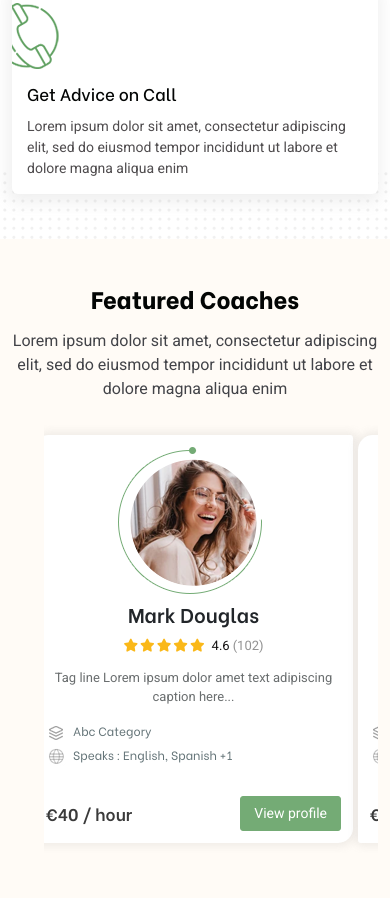
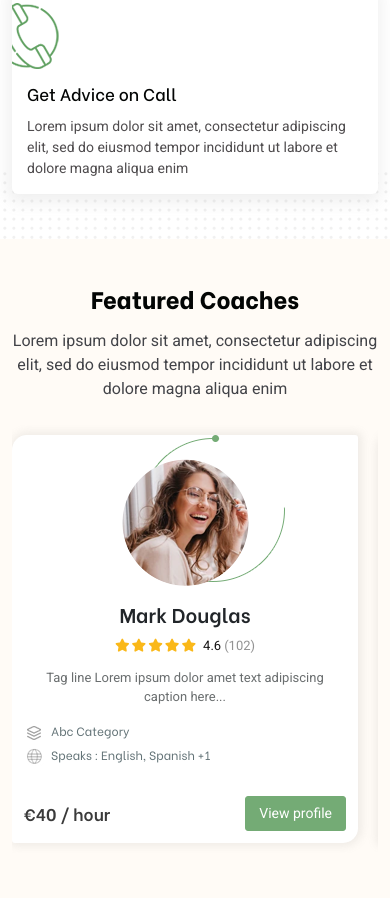
Before and after one commit to Ranjit-Github-1995/Holisticadvice, a plain HTML site: page index.html in a window 390 px wide. Shown: the part 1096-1994 px from the top of the page. Drawn offline with Linux system fonts and the light colour scheme; a web font is replaced by a local one.

Commit message:
ne project

```diff
--- a/css/responsive.css
+++ b/css/responsive.css
@@ -130,7 +130,7 @@
         left: -52px;
     }
     .feat_coach .slick-slide{
-        width: 244px !important;
+       /*width: 244px !important;*/
         margin-right: 27px;
     }
     .feat_coach .slick-next{
@@ -192,7 +192,7 @@
         font-size: 18px;
     }
     .feat_coach .slick-slide {
-        width: 274px !important;
+        /*width: 274px !important;*/
         margin-right: 28px;
     }
     .feat_coach .slick-next::before{
@@ -318,7 +318,7 @@
         background-size: 75%;
     }
     .feat_coach .slick-slide{
-        width: 304px !important;
+        /*width: 304px !important;*/
     }
     .feat_coach .slick-list::after{
         width: 6%;
@@ -473,7 +473,7 @@
         margin: 0px auto;
     }
     .feat_coach .slick-slide{
-        width: 222px !important;
+        /*width: 222px !important;*/
         margin-right: 20px;
     }
     .feat_coach .round_Effect::after{
@@ -679,9 +679,10 @@
     .wrapper .parent-tab, .wrapper .child-tab{
         width: 100%;
     }
-    .feat_coach .slick-slide{
-        width: 319px !important;
-        margin-right: 5px;
+    .feat_coach .slick-slide {
+        /* width: 319px !important;
+        width: 276px !important;*/
+
     }
     .feat_coach .slick-prev::before{
         display: none;
@@ -689,12 +690,16 @@
     .feat_coach .slick-next::before{
         display: none;
     }
-    .feat_coach .round_Effect::after{
+    .feat_coach .round_Effect::after {
         top: -12px;
-        left: 72px;
+        left: 55px;
     }
     .feat_coach .slick-list::after{
         width: 6%;
+        /*background: red;*/
+    }
+    .feat_coach ul{
+        padding-left: 0px;
     }
 
     /******************************************
--- a/css/style.css
+++ b/css/style.css
@@ -942,6 +942,7 @@ h1,h2,h3,h4,h5,h6,p{
 }
 .feat_coach .round_Effect{
     position: relative;
+    display: flex;
 }
 .feat_coach .main_coachBox .coach_round{
     width: 127px;
@@ -961,17 +962,19 @@ h1,h2,h3,h4,h5,h6,p{
     z-index: 1;
     overflow: hidden;
 }
-.feat_coach .round_Effect::after{
+.feat_coach .round_Effect::after {
     position: absolute;
     content: '';
-    top: -11px;
-    left: 45px;
+    top: 0;
+    left: 0;
     width: 144px;
     height: 147px;
     background-image: url(../images/coach-shape.png);
     background-repeat: no-repeat;
     background-size: auto;
     background-position: center;
+    right: 0;
+    margin: 0px auto;
 }
 .feat_coach .main_coachBox .coach_detil{
     width: 100%;
--- a/index.html
+++ b/index.html
@@ -46,9 +46,7 @@
                 </button>
 
                 <div class="collapse navbar-collapse top_nav" id="navbarsExample05">
-                    <div class="_mob-menu-hdr">
-                        Menu
-                    </div>
+
                     <ul class="navbar-nav left_nav">
                         <li>
                             <a href="#">about us</a>
```
